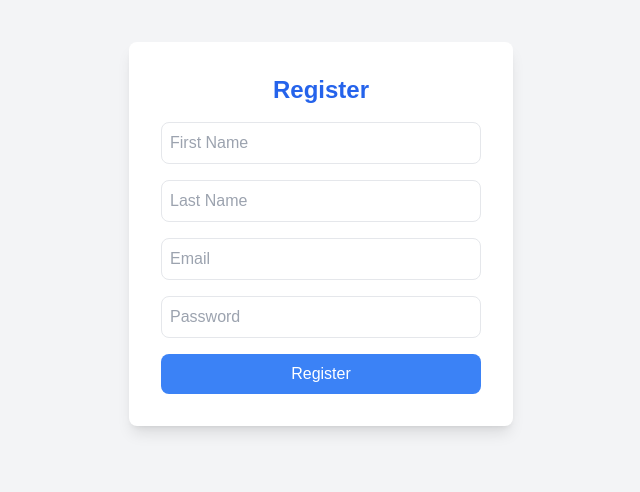
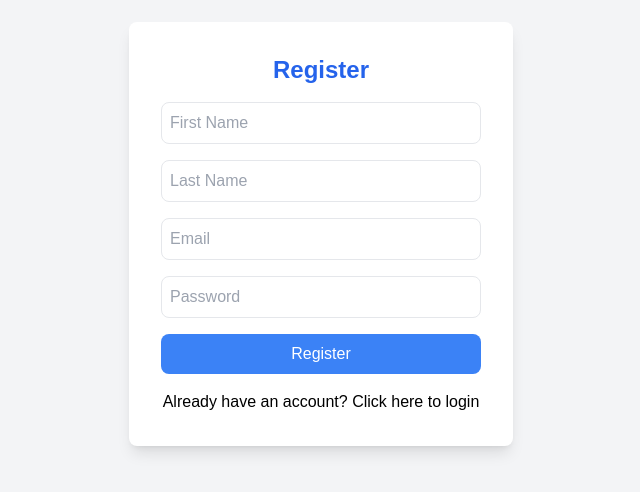
Before and after one commit to dajeti/EssayMaster, a Next.js app in the folder essaymasters/: page /register in a window 1280 px wide. Shown: the part 166-658 px from the top of the page, without its empty margins (319-959 px from the left). Built offline with nearby package versions, Linux system fonts and the light colour scheme; no server answers.

Commit message:
Added google authentication into register page

```diff
--- a/essaymasters/src/app/register/page.tsx
+++ b/essaymasters/src/app/register/page.tsx
@@ -2,7 +2,7 @@
 
 import { useState } from "react";
 import { useRouter } from "next/navigation";
-
+import { GoogleLogin } from '@react-oauth/google'
 
 export default function RegisterPage() {
   const [firstName, setFirstName] = useState("");
@@ -81,6 +81,14 @@ export default function RegisterPage() {
             Register
           </button>
         </form>
+        <h2 className="mt-4 text-center">
+          <a
+            href="/login"
+            className="text-black hover:underline hover:text-blue-500"
+          >
+            Already have an account? Click here to login
+          </a>
+        </h2>
       </div>
     </div>
   );
```
Also changed, not shown: essaymasters/lib/mongodb.js (line endings or trailing spaces).
